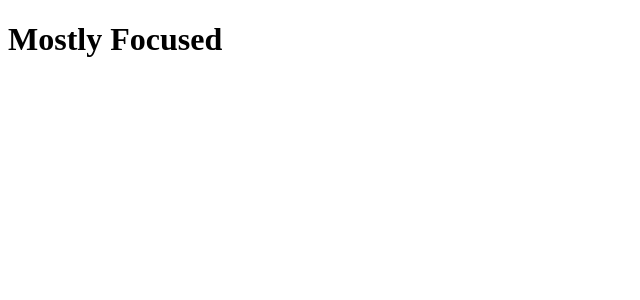
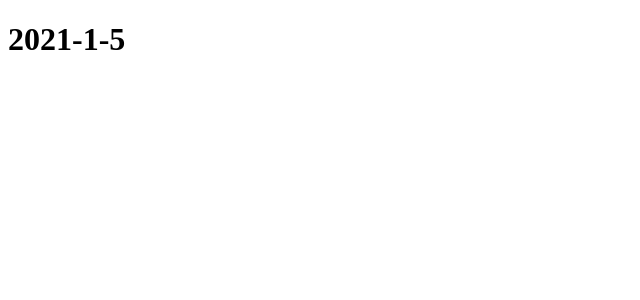
Before and after one commit to Haloren/focus-frontend, a React (Create React App) app: page / in a window 1280 px wide. Shown: the top 300 px of the page, without its empty margins (0-640 px from the left). Built offline with nearby package versions, Linux system fonts and the light colour scheme.

Commit message:
started DateTime to display current time and date

```diff
--- a/src/App.js
+++ b/src/App.js
@@ -1,10 +1,14 @@
 import React from 'react';
+
+let today = new Date();
+let dateToday = today.getFullYear()+'-'+(today.getMonth()+1)+'-'+today.getDate();
+
 
 class App extends React.Component {
   render() {
     return (
       <>
-        <h1>Mostly Focused</h1>
+        <h1>{dateToday}</h1>
       </>
     );
   }
```
Also changed, not shown: src/components/DateTime.js (added, +12 -0 lines), src/containers/DateTime.js (added, +12 -0 lines), 1 other file (tests, documents, lock files or other folders).
